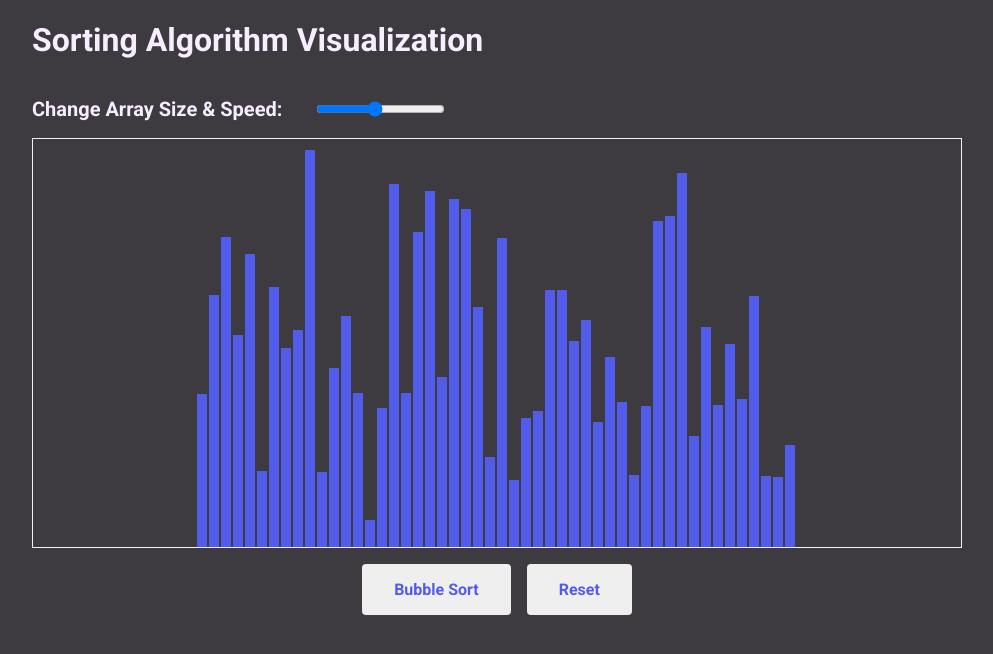
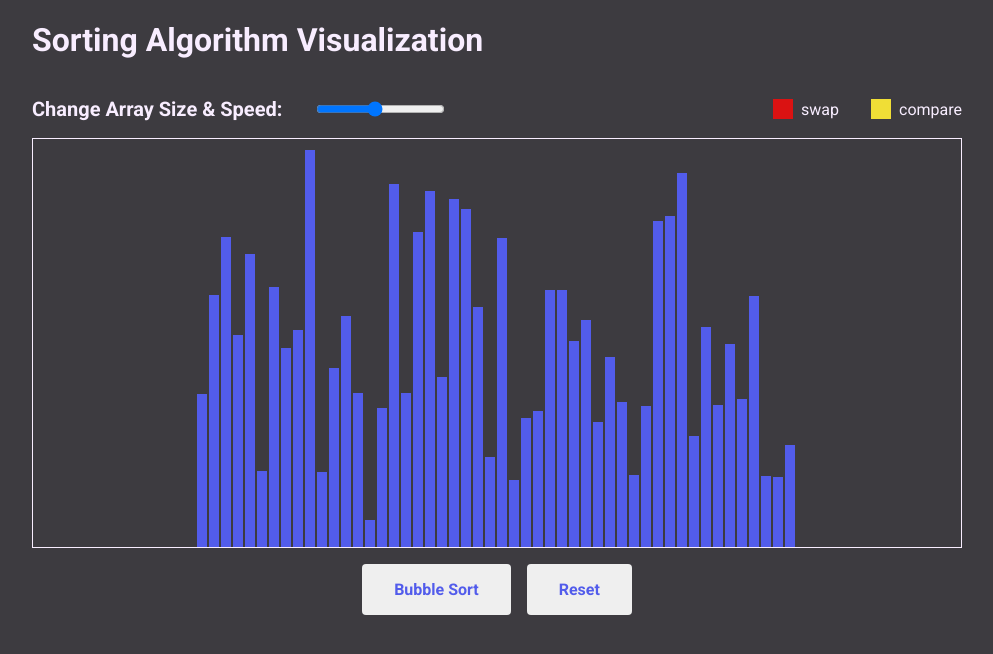
Before and after one commit to maxitech/SortingAlgorithmVisualization, a React (Vite) app: page / in a window 1280 px wide. Shown: the top 654 px of the page, without its empty margins (143-1136 px from the left). Built offline with nearby package versions, Linux system fonts and the light colour scheme.

Commit message:
added color info and styling

```diff
--- a/src/App.jsx
+++ b/src/App.jsx
@@ -60,6 +60,7 @@ function App() {
   return (
     <>
       <h1>Sorting Algorithm Visualization</h1>
+      <div className="use_info_container">
         <div className="slider_container">
           <h2>Change Array Size & Speed:</h2>
           <input
@@ -70,6 +71,18 @@ function App() {
             onChange={handleSliderChange}
             disabled={buttonClicked}
           />
+        </div>
+        <div className="info_container">
+          <div className="info">
+            <div className="info_color red"></div>
+            <p>swap</p>
+          </div>
+
+          <div className="info">
+            <div className="info_color yellow"></div>
+            <p>compare</p>
+          </div>
+        </div>
       </div>
 
       <BarsContainer array={array} move={move} />
--- a/src/index.css
+++ b/src/index.css
@@ -20,9 +20,14 @@ body {
   justify-content: center;
 }
 
+.use_info_container {
+  display: flex;
+  justify-content: space-between;
+  align-items: center;
+}
+
 .slider_container {
   display: flex;
-  justify-content: flex-start;
   align-items: center;
   gap: 2em;
 }
@@ -68,3 +73,28 @@ body {
   border-radius: 4px;
   cursor: pointer;
 }
+
+.info_container {
+  display: flex;
+  align-items: center;
+  gap: 2em;
+}
+
+.info {
+  display: flex;
+  align-items: center;
+  gap: 0.5em;
+}
+
+.info_color {
+  width: 20px;
+  height: 20px;
+}
+
+.red {
+  background-color: #da1212;
+}
+
+.yellow {
+  background-color: #f0de36;
+}
```
Lines whose indentation alone changed are shown as unchanged.
